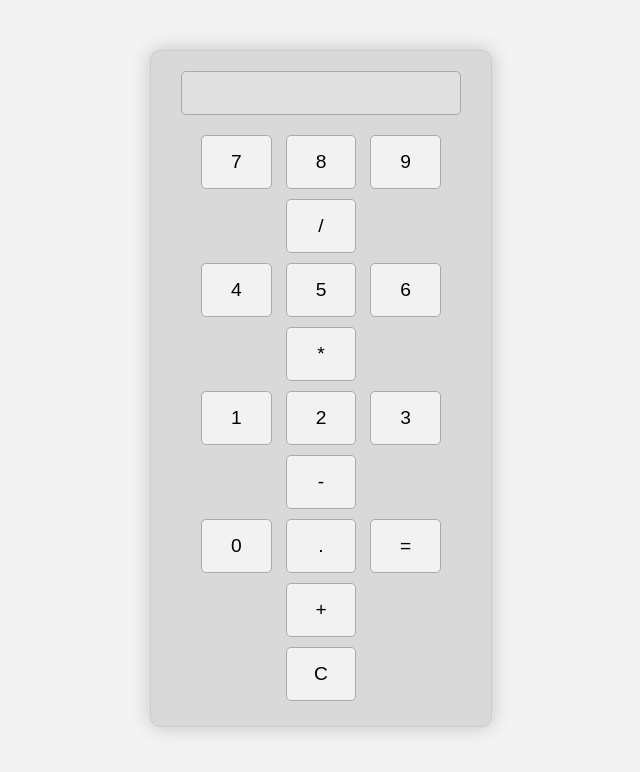
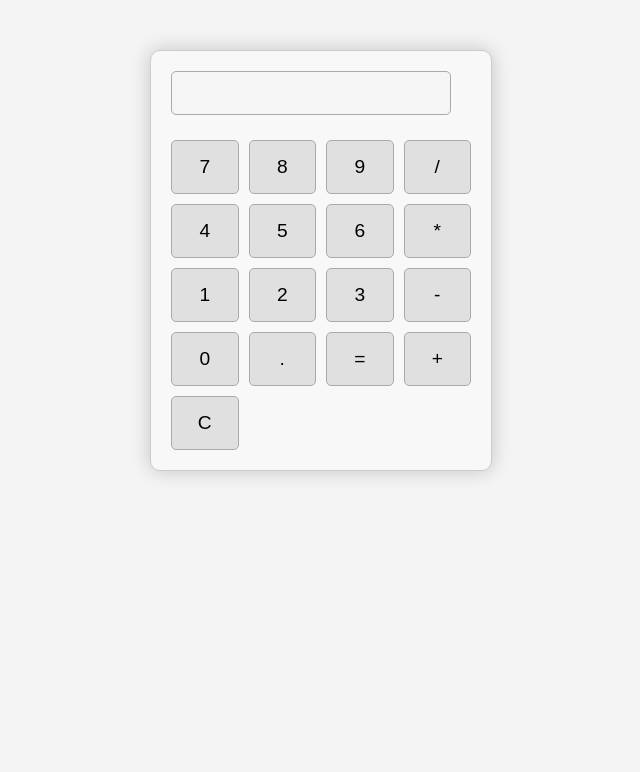
Before and after one commit to chanakyathanthra/calculator, a plain HTML site: page index.html in a window 1280 px wide. Shown: the whole page, without its empty margins (319-959 px from the left). Drawn offline with Linux system fonts and the light colour scheme.

Commit message:
Update index.html

```diff
--- a/index.html
+++ b/index.html
@@ -3,27 +3,31 @@
 <head>
     <meta charset="UTF-8">
     <meta name="viewport" content="width=device-width, initial-scale=1.0">
-    <title>Colorful Calculator</title>
+    <title>Classic Calculator</title>
     <style>
         body {
-            font-family: 'Segoe UI', Tahoma, Geneva, Verdana, sans-serif;
+            font-family: 'Arial', sans-serif;
             text-align: center;
             margin: 50px;
-            background-color: #f3f3f3;
+            background-color: #f4f4f4;
         }
 
         #calculator {
             width: 300px;
             margin: 0 auto;
             padding: 20px;
-            background-color: #d9d9d9;
+            background-color: #f8f8f8;
             border: 1px solid #ccc;
             border-radius: 10px;
             box-shadow: 0 0 20px rgba(0, 0, 0, 0.2);
+            display: grid;
+            grid-template-columns: repeat(4, 1fr);
+            grid-gap: 10px;
         }
 
         input {
             width: calc(100% - 20px);
+            grid-column: span 4;
             margin-bottom: 15px;
             padding: 10px;
             font-size: 1.2em;
@@ -34,15 +38,14 @@
         }
 
         button {
-            width: 23.5%;
+            width: 100%;
             padding: 15px;
-            margin: 5px;
             box-sizing: border-box;
             cursor: pointer;
             font-size: 1.2em;
             border: 1px solid #aaa;
             border-radius: 5px;
-            background-color: #f2f2f2;
+            background-color: #e0e0e0;
             transition: background-color 0.3s;
         }
 
@@ -55,27 +58,22 @@
 
 <div id="calculator">
     <input type="text" id="display" disabled>
-    <br>
     <button onclick="appendToDisplay('7')">7</button>
     <button onclick="appendToDisplay('8')">8</button>
     <button onclick="appendToDisplay('9')">9</button>
     <button onclick="appendToDisplay('/')">/</button>
-    <br>
     <button onclick="appendToDisplay('4')">4</button>
     <button onclick="appendToDisplay('5')">5</button>
     <button onclick="appendToDisplay('6')">6</button>
     <button onclick="appendToDisplay('*')">*</button>
-    <br>
     <button onclick="appendToDisplay('1')">1</button>
     <button onclick="appendToDisplay('2')">2</button>
     <button onclick="appendToDisplay('3')">3</button>
     <button onclick="appendToDisplay('-')">-</button>
-    <br>
     <button onclick="appendToDisplay('0')">0</button>
     <button onclick="appendToDisplay('.')">.</button>
     <button onclick="calculateResult()">=</button>
     <button onclick="appendToDisplay('+')">+</button>
-    <br>
     <button onclick="clearDisplay()">C</button>
 </div>
 
```
